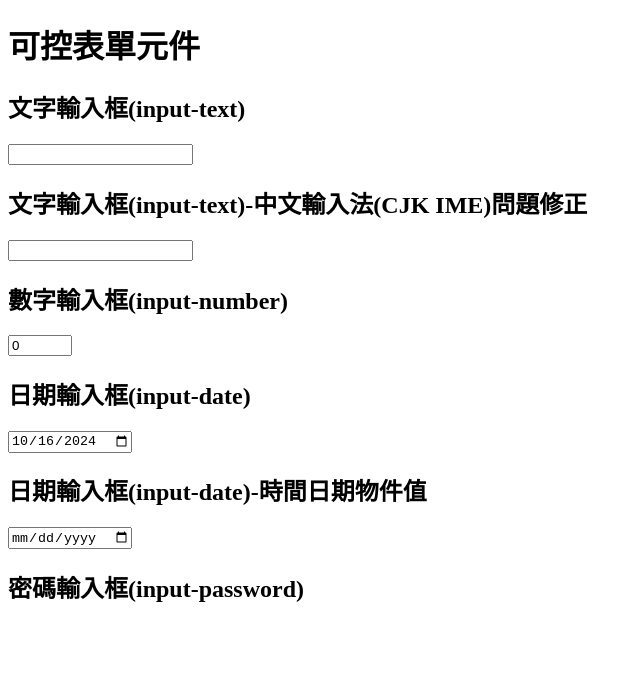
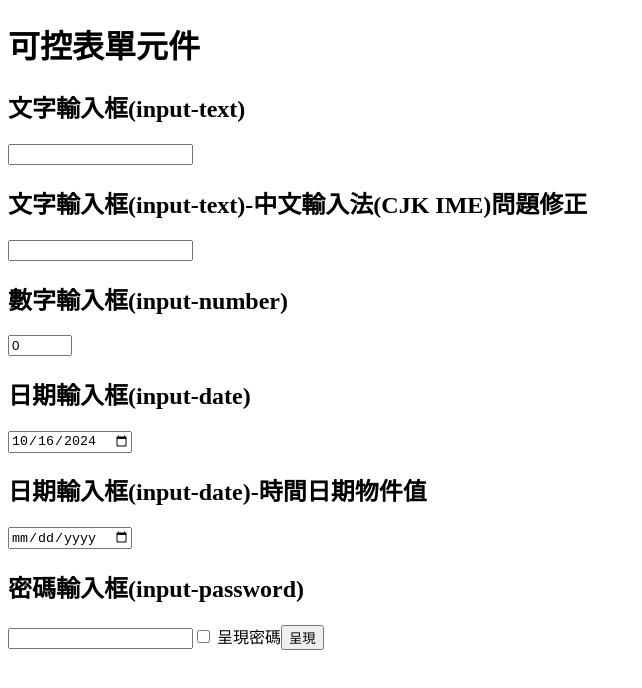
Before and after one commit to FrostAce52/next-base-main, a Next.js app: page /cs-1016/controlled-form in a window 1280 px wide. Shown: the top 688 px of the page, without its empty margins (0-642 px from the left). Built offline with nearby package versions, Linux system fonts and the light colour scheme.

Commit message:
controlled-form 03 hide/show password

```diff
--- a/components/controlled-form/my-input-text.js
+++ b/components/controlled-form/my-input-text.js
@@ -10,13 +10,17 @@ export default function MyInputText(props) {
   const [birth, setBirth] = useState('2024-10-16')
   // 轉換函式
   // 時間日期物件 ==> yyyy-mm-dd 字串
-  // sv (Swedish	svenska 瑞典語)，此語言使用的本地日期格式是ISO 8601
+  // sv (Swedish/svenska/,瑞典語)，此語言使用的本地日期格式是ISO 8601
   const dateToString = (date = null) =>
     date instanceof Date ? date.toLocaleDateString('sv') : ''
   // yyyy-mm-dd 字串 ==> 時間日期物件
   const stringToDate = (str = '') => new Date(str)
   // 時間日期物件(特殊物件，初始值可以用null或使用今天、某天)
   const [inputDateObj, setInputDateObj] = useState(null)
+  // input-password
+  const [pass, setPass] = useState('')
+  // checkbox呈現密碼用
+  const [show, setShow] = useState(false)
 
   return (
     <>
@@ -70,6 +74,28 @@ export default function MyInputText(props) {
         }}
       />
       <h2>密碼輸入框(input-password)</h2>
+      <input
+        type={show ? 'text' : 'password'}
+        value={pass}
+        onChange={(e) => {
+          setPass(e.target.value)
+        }}
+      />
+      <input
+        type="checkbox"
+        checked={show}
+        onChange={(e) => {
+          setShow(e.target.checked)
+        }}
+      />{' '}
+      呈現密碼
+      <button
+        onClick={() => {
+          setShow(!show)
+        }}
+      >
+        {show ? '隱藏' : '呈現'}
+      </button>
     </>
   )
 }
```
